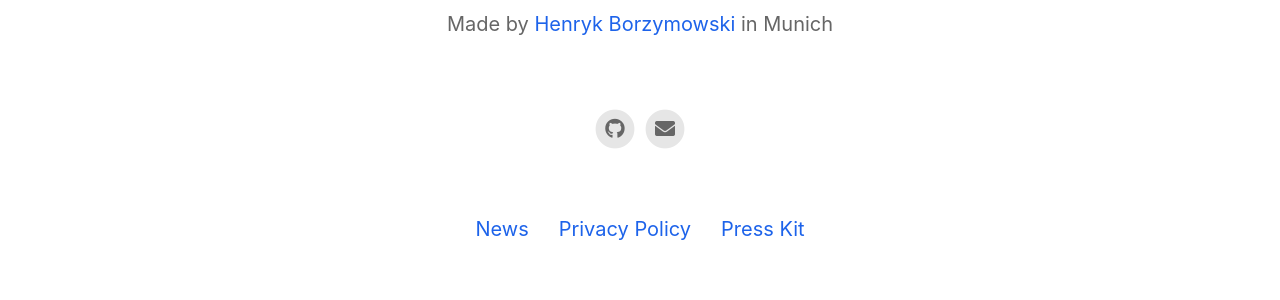
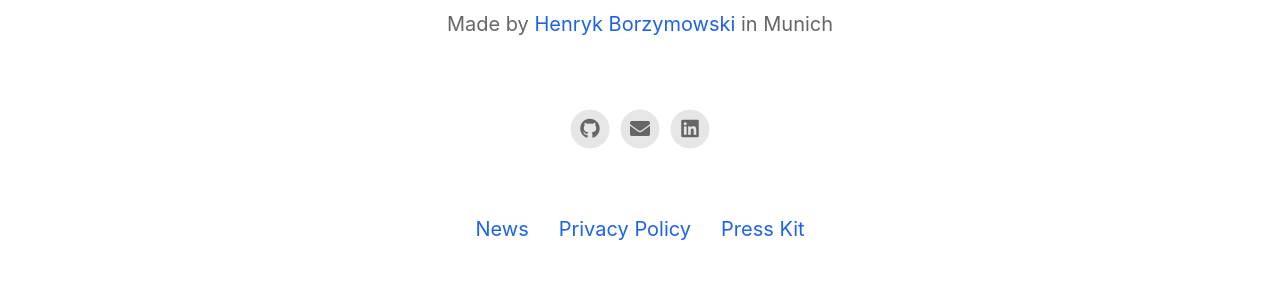
Before and after one commit to continoo-old/continoo-landing, a Jekyll site: the page built from index.html, in a window 1280 px wide. Shown: the part 1504-1804 px from the top of the page. Built offline with Jekyll 4.4.1, drawn with Linux system fonts in a browser that asks for light colours; nearby versions of some CDN libraries.

Commit message:
new icons

```diff
--- a/_config.yml
+++ b/_config.yml
@@ -29,6 +29,7 @@ instagram_username                        :
 twitter_username                          :
 github_username                           : conitnoo
 youtube_username                          :
+linkedin                                  : continoo
 
 
 
--- a/_includes/footer.html
+++ b/_includes/footer.html
@@ -49,6 +49,15 @@
 			</a>
 		{% endif %}
 
+		{% if site.linkedin %}
+		<a href="https://www.linkedin.com/company/{{ site.linkedin }}/">
+			<span class="fa-stack fa-1x">
+				<i class="socialIconBack fas fa-circle fa-stack-2x"></i>
+				<i class="socialIconTop fab fa-linkedin fa-stack-1x"></i>
+			</span>
+		</a>
+	{% endif %}
+
 	</div>
 	<div class="footerLinks">
 		{% for page in site.pages %}
```
